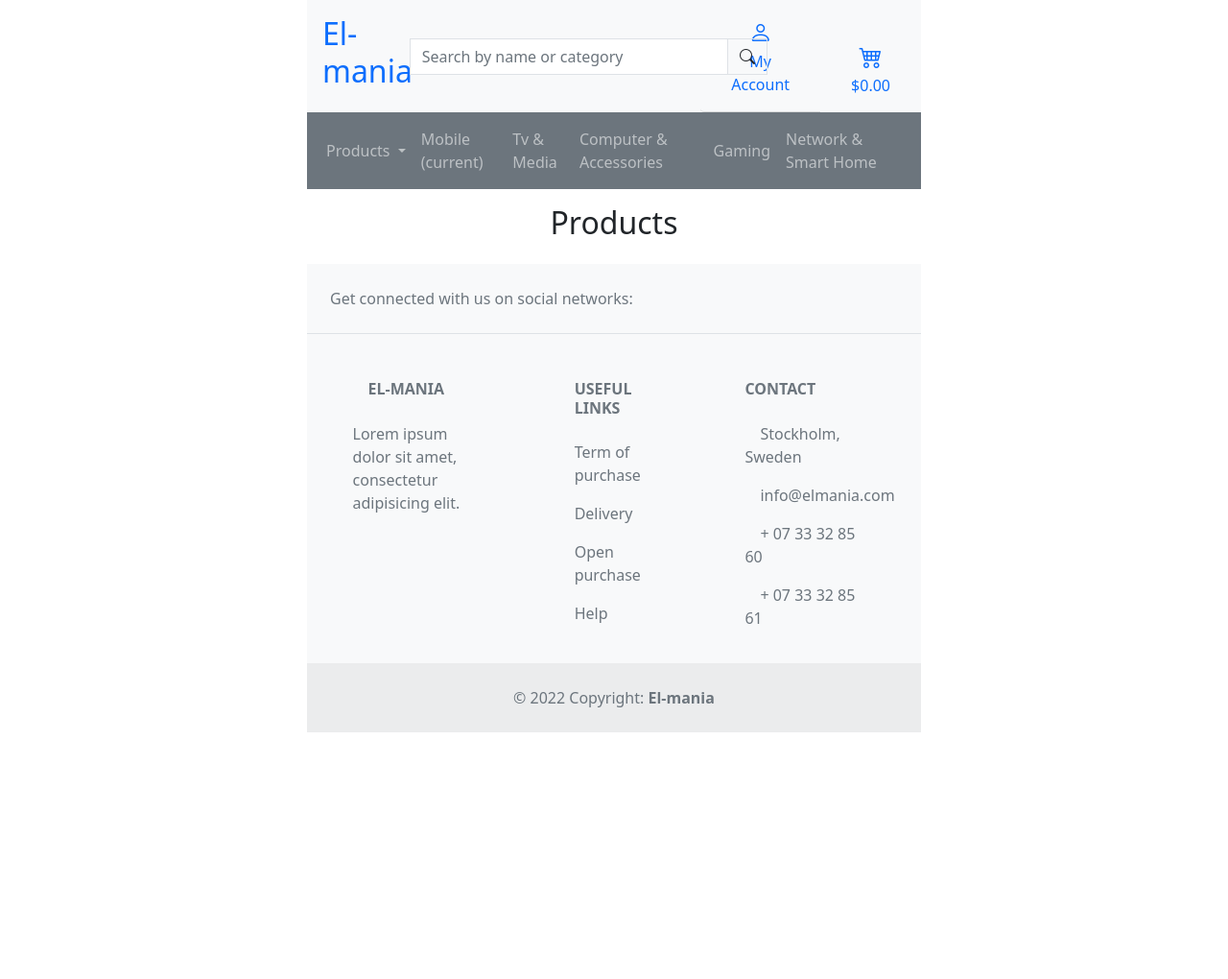
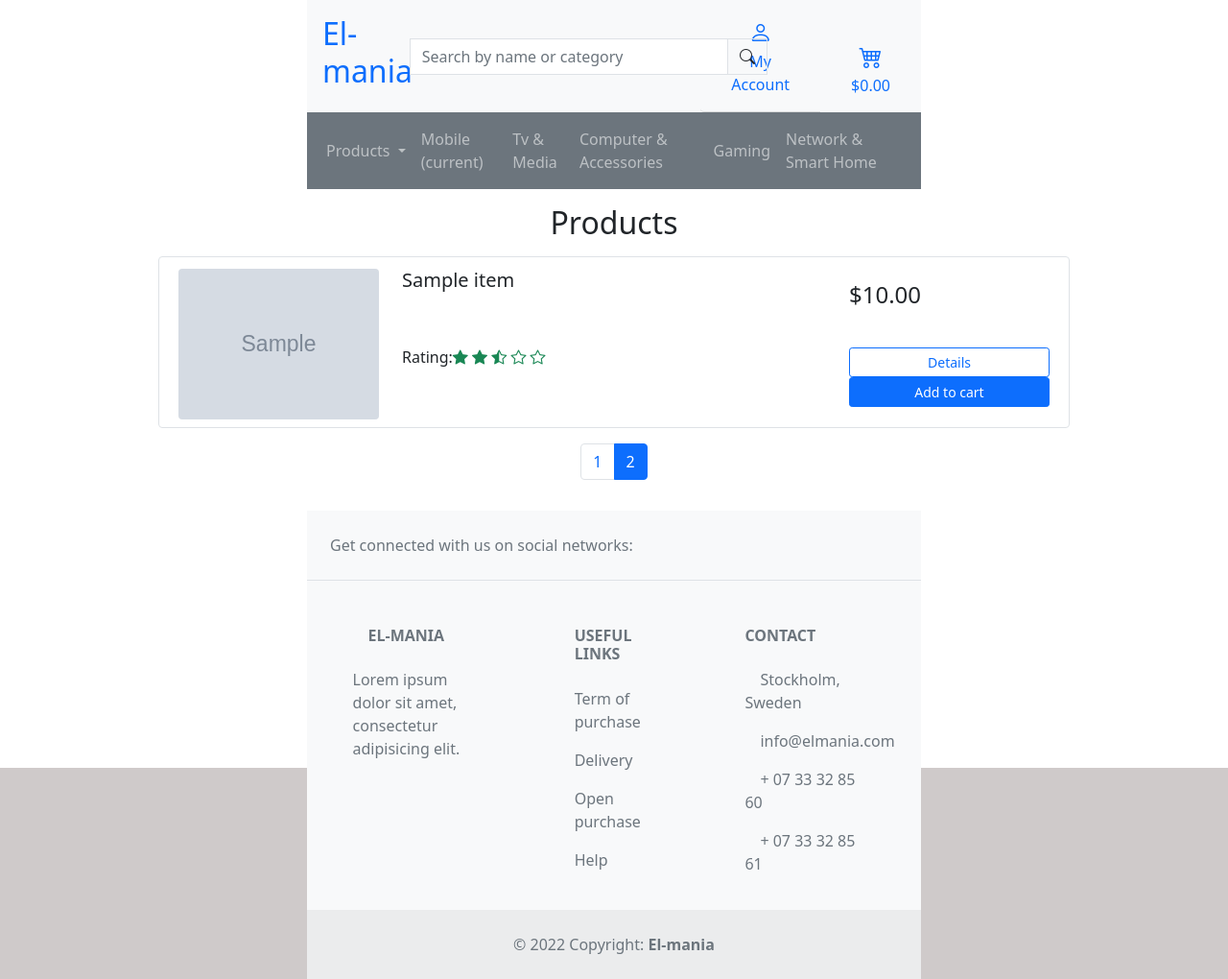
Before and after one commit to AntociM/El-mania, a Django app: page /products in a window 1280 px wide. Shown: the whole page at 96% size. Before the commit the page ends 763 px from the top, so only its background shows below. Run offline with Django 3.2, Linux system fonts and the light colour scheme; tables that the repository leaves empty hold one stand-in row (values such as "Sample post"); grey boxes marked "Sample" are stand-in pictures.

Commit message:
Add pagination for products page

```diff
--- a/store/templates/store/products.html
+++ b/store/templates/store/products.html
@@ -10,7 +10,7 @@
         </div>
     </div>
 
-    {% for i in products %}
+    {% for i in page_obj.object_list %}
     <div class="container mt-2 mb-2">
         <div class="d-flex justify-content-center row">
             <div class="col-md-10">
@@ -31,9 +31,6 @@
                                 <i class="bi bi-star text-success"> </i>
                             </div>
                         </div>
-                        <!-- <p class="text-justify text-truncate para mb-0">
-                            {{i.description}}<br><br>
-                        </p> -->
                     </div>
                     <div class="align-items-center align-content-center col-md-3 border-left mt-1">
                         <div class="d-flex flex-row align-items-center">
@@ -49,6 +46,28 @@
         </div>
     </div>
     {% endfor %}
+    <div class=" col-sm-12 col-lg-6 offset-lg-3 pagination justify-content-center mt-3">
+        <nav aria-label="...">
+            <ul class="pagination">
+                {% if page_obj.has_previous %}
+                <li class="page-item">
+                    <a class="page-link" href="?page={{ page_obj.previous_page_number }}" tabindex="-1">Previous</a>
+                </li>
+                {% endif %}
+                <li class="page-item"><a class="page-link" href="#">1</a></li>
+                <li class="page-item active">
+                    <a class="page-link" href="?page={{ page_obj.current_page_number }}">2 <span
+                            class="sr-only"></span></a>
+                </li>
+                {% if page_obj.has_next %}
+                <li class="page-item"><a class="page-link" href="#">3</a></li>
+                <li class="page-item">
+                    <a class="page-link" href="?page={{ page_obj.next_page_number }}">Next</a>
+                </li>
+                {% endif %}
+            </ul>
+        </nav>
+    </div>
 </div>
 
 
--- a/store/views.py
+++ b/store/views.py
@@ -1,4 +1,6 @@
+from django.core.paginator import Paginator
 from django.shortcuts import render
+
 from .models import ItemDiscount, Item
 
 # Create your views here.
@@ -30,9 +32,13 @@ def all_products(request):
     """ A view to show all products, including sorting and search queries """
 
     products = Item.objects.all()
+    paginator = Paginator(products, 25)
+
+    page_number = request.GET.get('page')
+    page_obj = paginator.get_page(page_number)
 
     context = {
-        'products': products[30:60],
+        'page_obj': page_obj,
     }
 
-    return render(request, 'store/products.html', context)
+    return render(request, 'store/products.html', context,)
```
